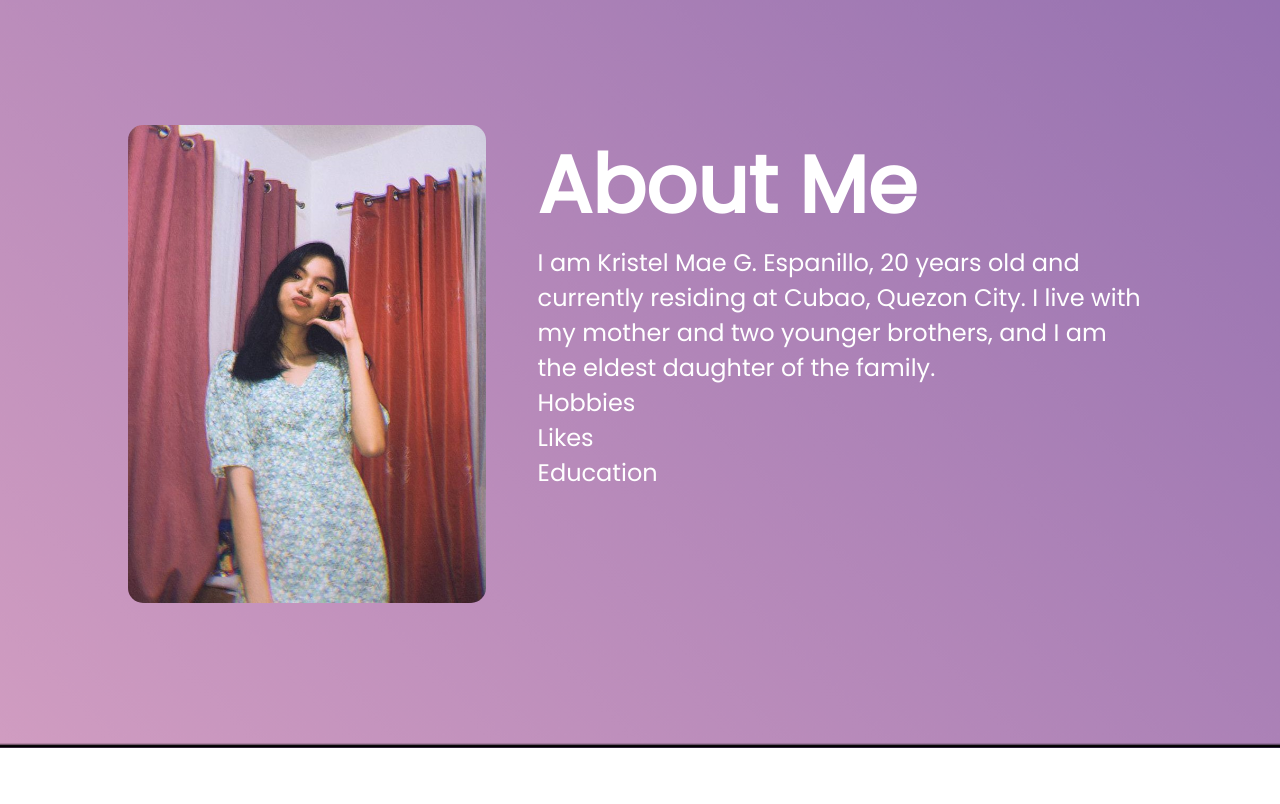
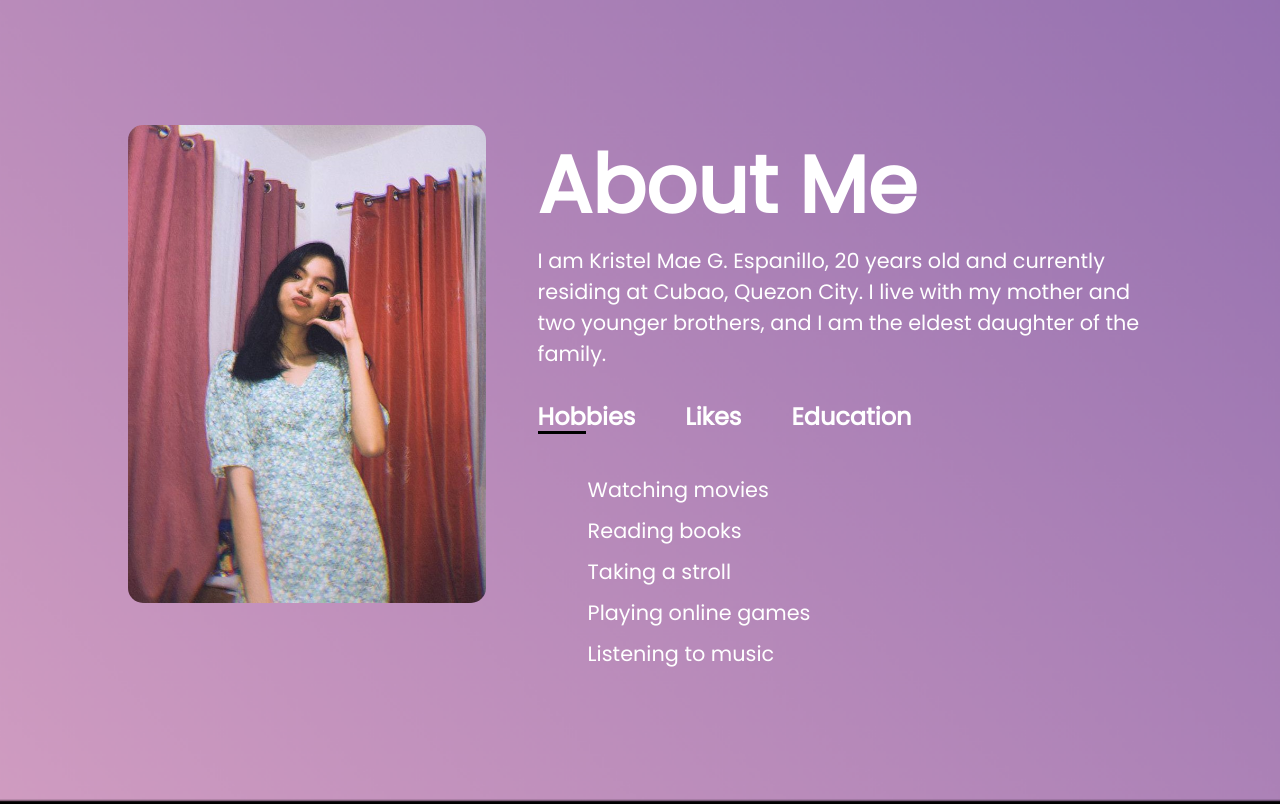
Before and after one commit to KristelMei/BSITNS3A-WEB-DEV, a plain HTML site: page index.html in a window 1280 px wide. Shown: the part 800-1604 px from the top of the page. Before the commit the page ends 1548 px from the top, so only its background shows below. Drawn offline with Linux system fonts and the light colour scheme.

Commit message:
I modified a section.
I modified the About Me section.

```diff
--- a/index.html
+++ b/index.html
@@ -44,11 +44,36 @@
                             my mother and two younger brothers, and I am the eldest
                             daughter of the family.</p>
                         <div class="tab-titles">
-                            <p class="tab-links">Hobbies</p>
-                            <p class="tab-links">Likes</p>
-                            <p class="tab-links">Education</p>
+                            <p class="tab-links active-link" onclick="opentab('hobbies')">Hobbies</p>
+                            <p class="tab-links" onclick="opentab('likes')">Likes</p>
+                            <p class="tab-links" onclick="opentab('education')">Education</p>
                         </div>
+                        <div class="tab-contents active-tab"id="hobbies">
+                            <ul>
+                                <li>Watching movies</li>
+                                <li>Reading books</li>
+                                <li>Taking a stroll</li>
+                                <li>Playing online games</li>
+                                <li>Listening to music</li>
+                            </ul>
+                        </div>
+                        <div class="tab-contents" id="likes">
+                            <ul>
+                                <li>Carbonara & chicken</li>
+                                <li>Coffee</li>
+                                <li>Black, white, & pastel colors</li>
+                                <li>Anime</li>
+                                <li>Yuri</li>
+                            </ul>
+                        </div>
+                        <div class="tab-contents" id="education">
+                            <ul>
+                                <li><span>2021-Present</span><br>Technological University of the Philippines-Manila</li>
+                                <li><span>2015-2021</span><br>Juan Sumulong High School <br>ABE Business Internation College-Cubao Campus</li>
+                                <li><span>2008-2015</span><br>Aguinaldo Elementary School</li>
 
+                            </ul>
+                        </div>
                     </div>
 
                 </div>
@@ -56,5 +81,19 @@
 
    </div>
 
+<script>
+    var tablinks = document.getElementsByClassName("tab-links");
+    var tabcontents = document.getElementsByClassName("tab-contents");
+    function opentab(tabname){
+        for(tablink of tablinks){
+            tablink.classList.remove("active-link");
+        }
+        for(tabcontent of tabcontents){
+            tabcontent.classList.remove("active-tab");
+        }
+        event.currentTarget.classList.add("active-link");
+        document.getElementById(tabname).classList.add("active-tab");
+    }
+</script>
 </body>
 </html>
--- a/style.css
+++ b/style.css
@@ -128,10 +128,60 @@ a:hover {
 }
 .about-2 {
     flex-basis: 60%;
-    font-size: 1.5rem;
+    font-size: 1.3rem;
 }
 .subtitle {
     font-size: 5rem;
     font-weight: 600;
     color: white;
 }
+
+.tab-titles{
+    display: flex;
+    justify-content: flex-start;
+    margin: 30px 0 40px;
+
+}
+.tab-links {
+    margin-right: 50px;
+    font-size: 1.5rem;
+    font-weight: 600;
+    cursor: pointer;
+    position: relative;
+}
+.tab-links::after{
+    content: '';
+    width: 0;
+    height: 3px;
+    background: black;
+    position: absolute;
+    left: 0;
+    bottom: 0px;
+    transition: 0.5s;
+}
+/*
+.tab-links:hover{
+    color: black;
+    text-decoration: underline;
+    text-underline-offset: 0.5rem;
+    text-decoration-color: black;
+}
+*/
+.tab-links.active-link::after{
+    width: 50%;
+}
+.tab-contents ul li{
+    list-style: none;
+    margin: 10px 0;
+    margin-left: 50px;
+}
+.tab-contents ul li span{
+    color: black;
+    font-size: 1.6rem;
+}
+.tab-contents{
+    display: none;
+}
+.tab-contents.active-tab{
+    display: block;
+}
```
